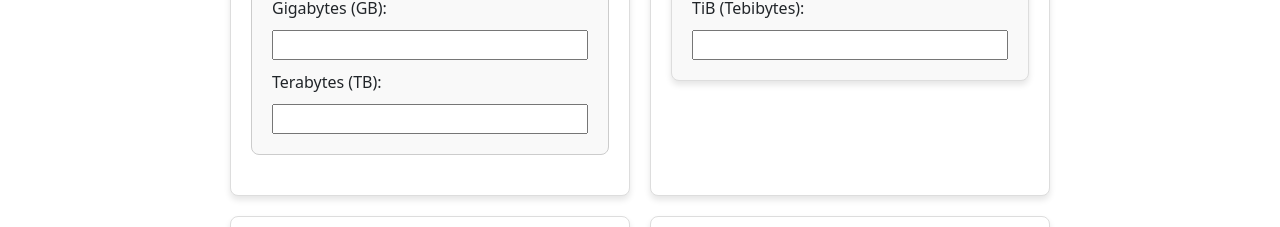
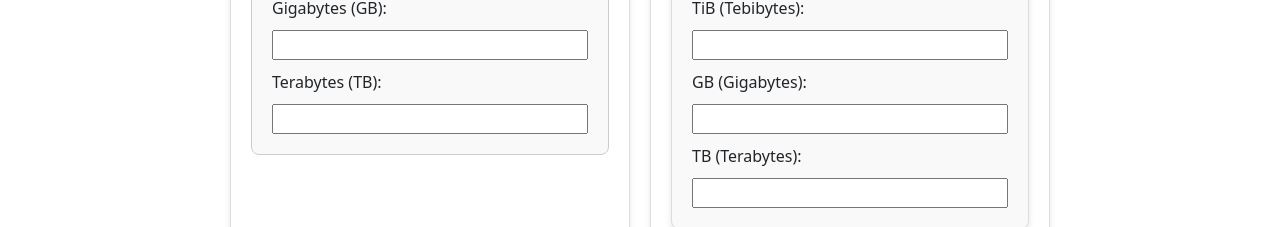
Before and after one commit to rickkoe/sanbox, a React (Create React App) app in the folder frontend/: page /tools/ibm-storage-calculator in a window 1280 px wide. Shown: the part 725-952 px from the top of the page. Built offline with nearby package versions, Linux system fonts and the light colour scheme; no server answers; what handsontable would draw is missing.

Commit message:
Add GB TB

```diff
--- a/frontend/src/components/DS8kCKDPool.js
+++ b/frontend/src/components/DS8kCKDPool.js
@@ -3,15 +3,19 @@ import React, { useState } from "react";
 const bytesPerCylinder = 849960; // IBM 3390 bytes per cylinder
 const bytesPerGiB = Math.pow(1024, 3);
 const bytesPerTiB = Math.pow(1024, 4);
+const bytesPerGB = Math.pow(10, 9);
+const bytesPerTB = Math.pow(10, 12);
 
 const DS8kCKDPool = () => {
   const [extents, setExtents] = useState("");
-  const [extentSize, setExtentSize] = useState(21); // Default to 21 cylinders
+  const [extentSize, setExtentSize] = useState(21);
   const [kmod1, setKmod1] = useState("");
   const [gib, setGib] = useState("");
   const [tib, setTib] = useState("");
+  const [gb, setGb] = useState("");
+  const [tb, setTb] = useState("");
 
-  // Handle Extents Input and Calculate KMod1, GiB, TiB
+  // Handle Extents Input and Calculate KMod1, GiB, TiB, GB, TB
   const handleExtentsChange = (e) => {
     const value = e.target.value.replace(/\D/g, ""); // Allow only numbers
     setExtents(value);
@@ -22,10 +26,12 @@ const DS8kCKDPool = () => {
       setKmod1("");
       setGib("");
       setTib("");
+      setGb("");
+      setTb("");
     }
   };
 
-  // Handle KMod1 Input and Calculate Extents, GiB, TiB
+  // Handle KMod1 Input and Calculate Extents, GiB, TiB, GB, TB
   const handleKMod1Change = (e) => {
     const value = e.target.value.replace(/[^0-9.]/g, ""); // Allow numbers & decimal
     setKmod1(value);
@@ -35,6 +41,8 @@ const DS8kCKDPool = () => {
       setExtents("");
       setGib("");
       setTib("");
+      setGb("");
+      setTb("");
     }
   };
 
@@ -65,13 +73,18 @@ const DS8kCKDPool = () => {
     calculateStorage(extentsValue, size);
   };
 
-  // Calculate GiB and TiB based on cylinders
+  // Calculate GiB, TiB, GB, TB based on cylinders
   const calculateStorage = (extents, size) => {
     const cylinders = parseInt(extents, 10) * size;
     const gibValue = (cylinders * bytesPerCylinder) / bytesPerGiB;
     const tibValue = gibValue / 1024;
+    const gbValue = (cylinders * bytesPerCylinder) / bytesPerGB;
+    const tbValue = gbValue / 1000;
+
     setGib(gibValue.toFixed(2));
     setTib(tibValue.toFixed(4));
+    setGb(gbValue.toFixed(2));
+    setTb(tbValue.toFixed(4));
   };
 
   return (
@@ -95,6 +108,12 @@ const DS8kCKDPool = () => {
 
       <label>TiB (Tebibytes):</label>
       <input type="text" value={tib} readOnly />
+
+      <label>GB (Gigabytes):</label>
+      <input type="text" value={gb} readOnly />
+
+      <label>TB (Terabytes):</label>
+      <input type="text" value={tb} readOnly />
     </div>
   );
 };
```
